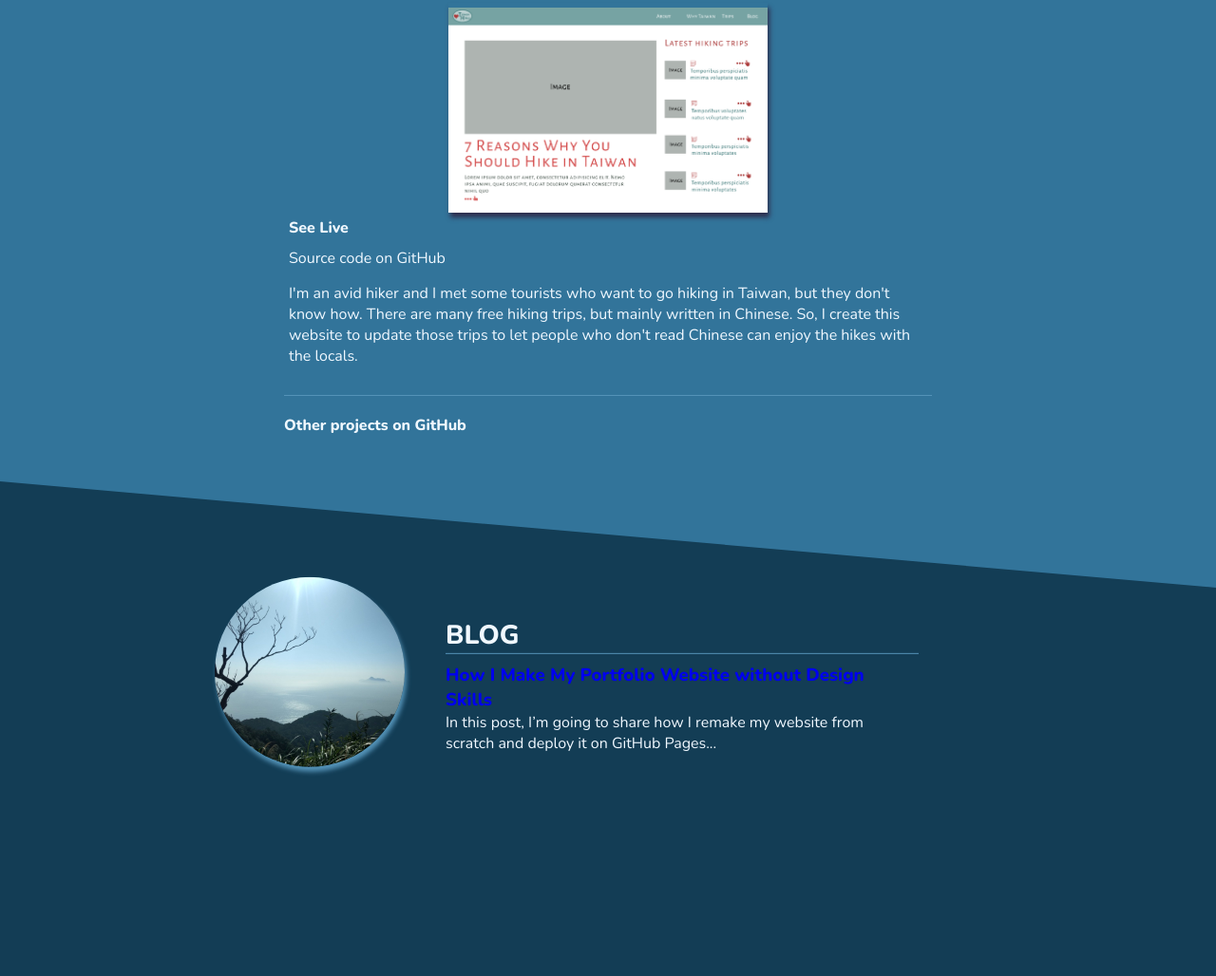
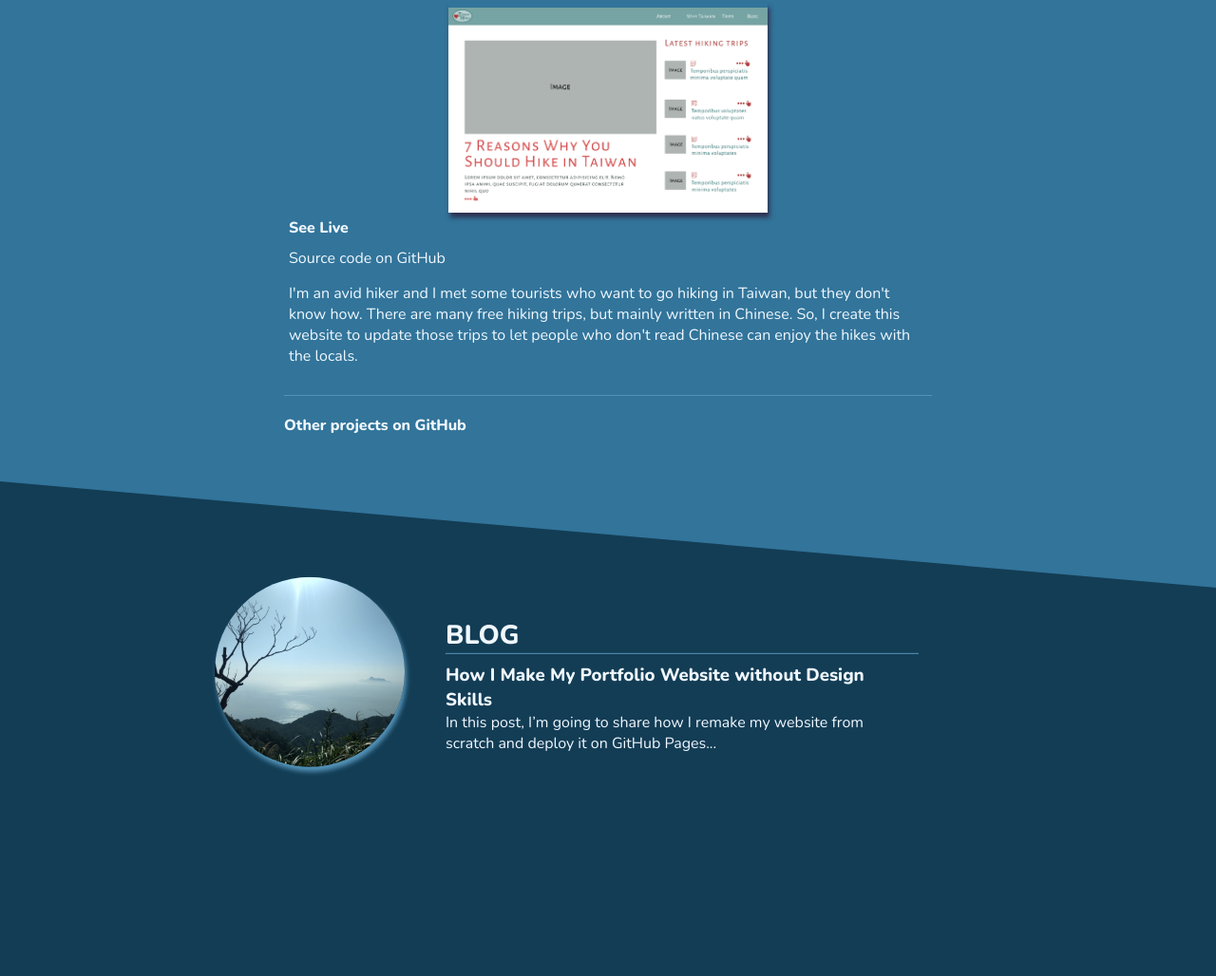
Before and after one commit to anusha-lee/anusha-lee.github.io, a website: page index.html in a window 1280 px wide. Shown: the part 1498-2526 px from the top of the page at 95% size. Drawn offline with nearby package versions, Linux system fonts and the light colour scheme.

Commit message:
try to style links

```diff
--- a/index.html
+++ b/index.html
@@ -100,10 +100,10 @@
             class="projects__each--img"
           />
           <h3 class="projects__each--subtitle">
-            <a href="#" target="_blanket">See Live</a>
+            <a href="#" target="_blanket" class="link">See Live</a>
           </h3>
           <div class="projects__each--github">
-            <a href="#" target="_blank">Source code on GitHub</a>
+            <a href="#" target="_blank" class="link">Source code on GitHub</a>
           </div>
           <p class="projects__each--text">
             I'm an avid hiker and I met some tourists who want to go hiking in
@@ -115,7 +115,7 @@
         </div>
         <div class="projects__other">
           <h3 class="projects__other--subtitle">
-            <a href="https://github.com/anusha-lee" target="_blank"
+            <a href="https://github.com/anusha-lee" target="_blank" class="link"
               >Other projects on GitHub</a
             >
           </h3>
@@ -131,7 +131,7 @@
           <ul class="blog__box--lists">
             <li class="blog__box--lists-item">
               <h3>
-                <a href="#"
+                <a href="#" target="_blank" class="link"
                   >How I Make My Portfolio Website without Design Skills</a
                 >
               </h3>
@@ -143,7 +143,7 @@
             </li>
             <!-- <li class="blog__box--lists-item">
               <h3>Blog 1</h3>
-              <a href="#"><img src="#"/></a>
+              <a href="#" target="_blank" class="link"><img src="#"/></a>
               <p>
                 Lorem ipsum dolor sit amet consectetur, adipisicing elit.
                 Aspernatur voluptatum explicabo unde harum dolorem, quae ipsam
@@ -153,7 +153,7 @@
             </li>
             <li class="blog__box--lists-item">
               <h3>Blog 1</h3>
-              <a href="#"><img src="#"/></a>
+              <a href="#" target="_blank" class="link"><img src="#"/></a>
               <p>
                 Lorem ipsum dolor sit amet consectetur, adipisicing elit.
                 Aspernatur voluptatum explicabo unde harum dolorem, quae ipsam
@@ -163,7 +163,7 @@
             </li>
             <li class="blog__box--lists-item">
               <h3>Blog 1</h3>
-              <a href="#"><img src="#"/></a>
+              <a href="#" target="_blank" class="link"><img src="#"/></a>
               <p>
                 Lorem ipsum dolor sit amet consectetur, adipisicing elit.
                 Aspernatur voluptatum explicabo unde harum dolorem, quae ipsam
--- a/scss/style.scss
+++ b/scss/style.scss
@@ -10,10 +10,6 @@
 
 html {
   font-size: 62.5%; // 1rem = 10px
-}
-
-a {
-  text-decoration: none;
 }
 
 ul li {
@@ -1075,6 +1071,33 @@ nav {
     }
   }
 }
+
+a {
+  text-decoration: none;
+  color: $color-white;
+}
+
+.link {
+  display: inline-block;
+  color: $color-white;
+  //overflow: hidden;
+  transition: width 0.3 ease-in-out;
+
+  &::before {
+    content: "";
+    left: 0;
+    bottom: 0;
+    width: 100%;
+    height: 0.2rem;
+    transform: translateX(50%);
+    background: pink;
+
+    &:hover::before {
+      transform: translateX(0);
+    }
+  }
+}
+
 /************************************************
 ************* Gallery button
 
```
Also changed, not shown: css/style.css, 1 other file.
